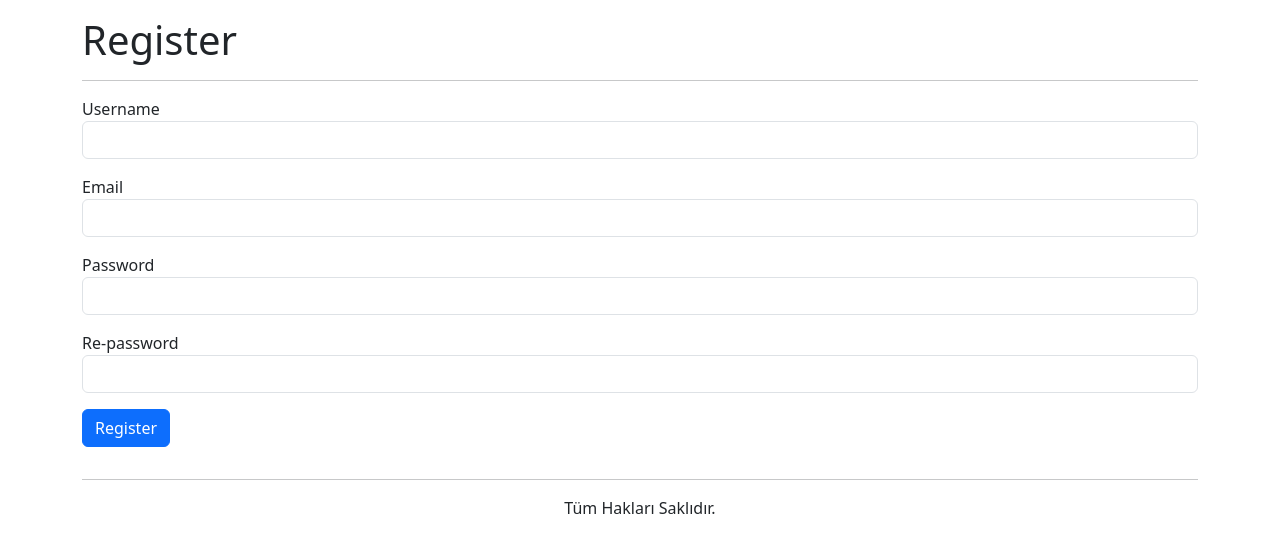
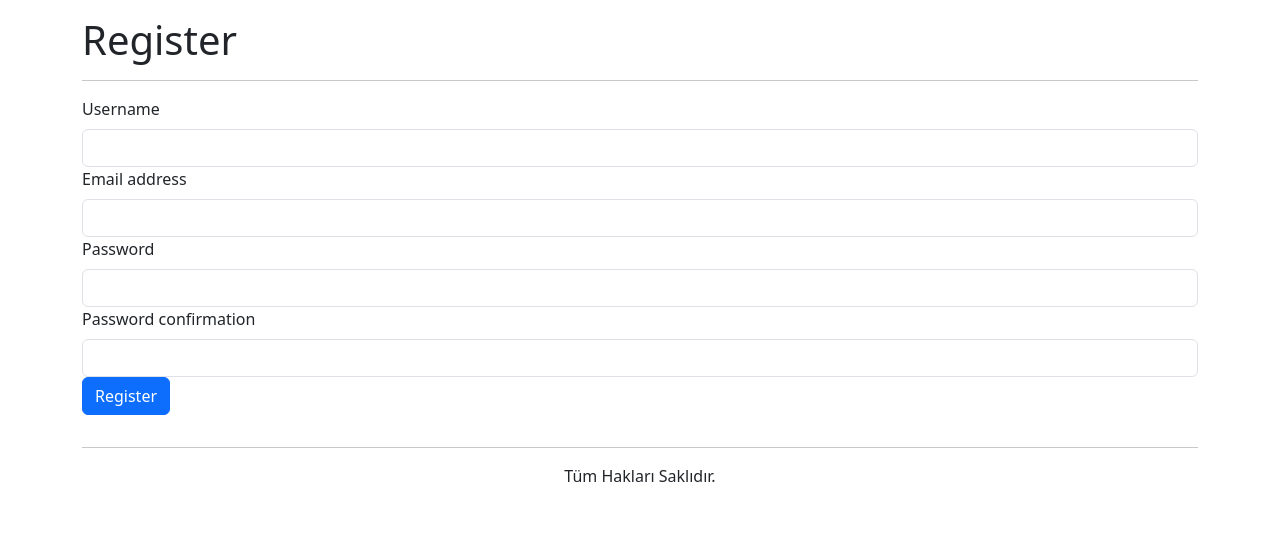
Before and after one commit to ulasgulhan/learn-django, a Django app: page /account/register in a window 1280 px wide. Shown: the part 56-609 px from the top of the page. Run offline with Django 4.2, Linux system fonts and the light colour scheme.

Commit message:
UserCreationForm used for register forms

```diff
--- a/course/examples/account/forms.py
+++ b/course/examples/account/forms.py
@@ -1,6 +1,7 @@
 from django import forms
-from django.contrib.auth.forms import AuthenticationForm
-from django.forms import widgets
+from django.contrib.auth.forms import AuthenticationForm, UserCreationForm
+from django.contrib.auth.models import User
+from django.forms import fields, widgets
 from django.contrib import messages
 
 class LoginUserForm(AuthenticationForm):
@@ -19,3 +20,24 @@ class LoginUserForm(AuthenticationForm):
     def confirm_login_allowed(self, user):
         if user.username.startswith('k'):
             raise forms.ValidationError("Can't login with this username")
+
+
+class NewUserForm(UserCreationForm):
+    class Meta:
+        model = User
+        fields = ('username', 'email',)
+
+    def __init__(self, *args, **kwargs):
+        super().__init__(*args, **kwargs)
+        self.fields['password1'].widget = widgets.PasswordInput(attrs={'class':'form-control'})
+        self.fields['password2'].widget = widgets.PasswordInput(attrs={'class':'form-control'})
+        self.fields['username'].widget = widgets.TextInput(attrs={'class':'form-control'})
+        self.fields['email'].widget = widgets.EmailInput(attrs={'class':'form-control'})
+        self.fields['email'].required = True
+
+    def clean_email(self):
+        email = self.cleaned_data.get('email')
+
+        if User.objects.filter(email = email).exists():
+            self.add_error('email', 'This email used before')
+        return email
--- a/course/examples/account/templates/account/register.html
+++ b/course/examples/account/templates/account/register.html
@@ -14,29 +14,29 @@
         <div class="col">
           <h1>Register</h1>
           <hr>
-          <form method="POST">
-            {% csrf_token %}
-            {% if error %}
-            <div class="alert alert-warning">
+          <form method="POST" novalidate>
+          {% csrf_token %}
+
+          {% for error in form.non_field_errors %}
+            <div class="alert alert-danger">
               {{error}}
             </div>
-          {% endif %}
-            <div class="mb-3">
-              <label for="username" class="form-laber">Username</label>
-              <input type="text" name="username" id="username" class="form-control" required>
-            </div>
-            <div class="mb-3">
-              <label for="email" class="form-laber">Email</label>
-              <input type="email" name="email" id="email" class="form-control" required>
-            </div>
-            <div class="mb-3">
-              <label for="password" class="form-laber">Password</label>
-              <input type="password" name="password" id="password" class="form-control" required>
-            </div>
-            <div class="mb-3">
-              <label for="repassword" class="form-laber">Re-password</label>
-              <input type="password" name="repassword" id="repassword" class="form-control" required>
-            </div>
+          {% endfor %}
+
+          {% for field in form %}
+
+          <div class="mb3 {% if field.errors %} invalid {% endif %}">
+            {% if field.errors %}
+              <div class="alert alert-danger pb-0">
+                {{ field.errors }}
+              </div>
+            {% endif %}
+            <label for="{{field.id_for_label}}" class="form-label">{{ field.label }}</label>
+            {{ field }}
+
+          </div>
+
+          {% endfor %}
 
             <input type="submit" value="Register" class="btn btn-primary">
           </form>
--- a/course/examples/account/views.py
+++ b/course/examples/account/views.py
@@ -1,10 +1,10 @@
 import re
-from django.contrib.auth.forms import AuthenticationForm
+from django.contrib.auth.forms import AuthenticationForm, UserCreationForm
 from django.contrib.auth.models import User
 from django.shortcuts import redirect, render
 from django.contrib.auth import authenticate, login, logout
 from django.contrib import messages
-from .forms import LoginUserForm
+from .forms import LoginUserForm, NewUserForm
 
 def login_request(request):
     if request.user.is_authenticated:
@@ -31,24 +31,21 @@ def login_request(request):
 
 def register_request(request):
     if request.method == 'POST':
-        username = request.POST['username']
-        email = request.POST['email']
-        password = request.POST['password']
-        repassword = request.POST['repassword']
-        if password == repassword:
-            if User.objects.filter(username = username).exists():
-                return render(request, 'account/register.html', {'error': 'This username is taken'})
-            else:
-                if User.objects.filter(email = email).exists():
-                    return render(request, 'account/register.html', {'error': 'This email is taken'})
-                else:
-                    user = User.objects.create_user(username=username, email=email, password=password)
-                    user.save()
-                    return redirect('login')
+        form = NewUserForm(request.POST)
+
+        if form.is_valid():
+            form.save()
+            username = form.cleaned_data['username']
+            password = form.cleaned_data['password']
+            user = authenticate(username=username, password=password)
+            login(request, user)
+            return redirect('index')
         else:
-            return render(request, 'account/register.html', {'error': 'Passwords not match'})
+            return render(request, 'account/register.html', {'form':form})
     else:
-        return render(request, 'account/register.html')
+        form = NewUserForm()
+        return render(request, 'account/register.html', {'form':form})
+
 
 
 def logout_request(request):
```
